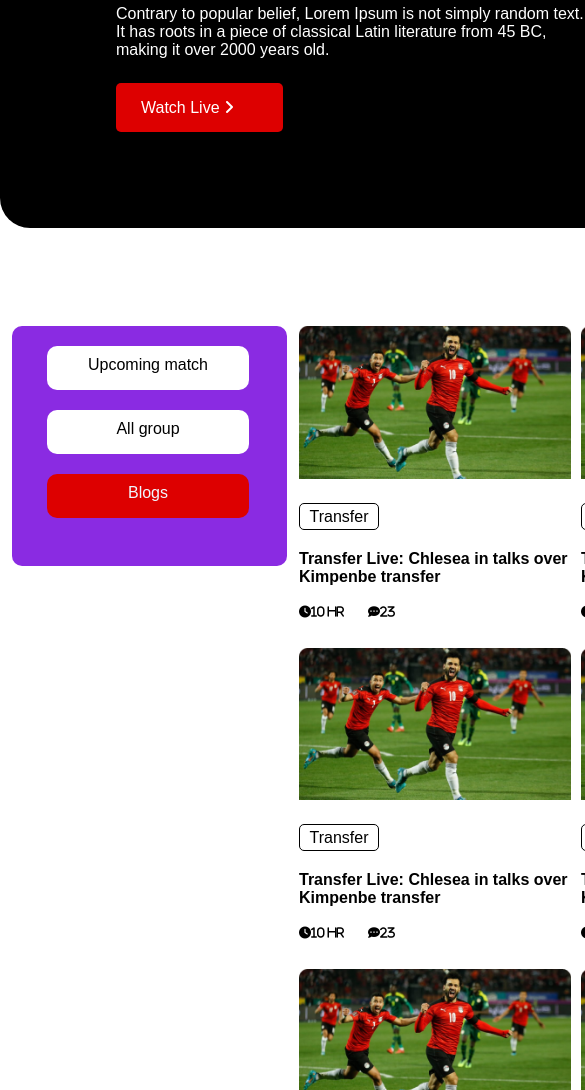
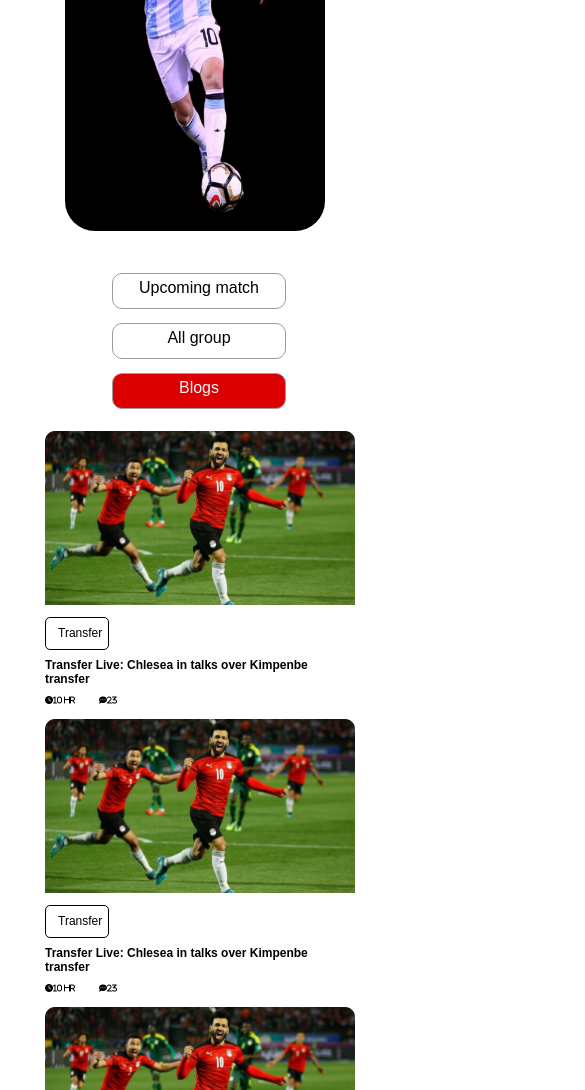
Before and after one commit to TAHID009/fifa_world-Cup2022, a plain HTML site: page index.html in a window 390 px wide. Shown: the part 384-1474 px from the top of the page, 585 px wide, since content can reach past the window. Drawn offline with Linux system fonts and the light colour scheme.

Commit message:
mobile Responsive

```diff
--- a/styles/style.css
+++ b/styles/style.css
@@ -142,3 +142,133 @@ hr{
     text-decoration: none;
     margin-right: 30px;
 }
+
+/* mobile responsive css code */
+
+
+/* small divice code */
+
+@media screen and (max-width:576px){
+  .container{
+    width: 260px;
+    text-align: center;
+  }
+  /* banner responsive */
+  .banner_details{
+    display: block;
+
+  }
+  .banner_title{
+    margin:34px;
+  }
+  .banner_title h1{
+    font-size: 18px;
+    padding-top: 24px;
+
+  }
+  .banner_title p{
+    font-size: 8px;
+    padding-top: 10px;
+    margin-bottom: 20px;
+  }
+  .banner_title a{
+    padding:8px 12px;
+    font-size: 12px;
+  }
+  .b-p1{
+    height: 50vh;
+    width: 100%;
+    margin-top: -20px;
+  }
+
+  /* matches news responsive */
+  .match_info{
+    display: block;
+    padding-top: 10px;
+  }
+  .match_nav{
+    width: 260px;
+    height: 140px;
+    background-color: white;
+    text-align: center;
+    border-radius: 10px;
+}
+
+  .btn-1, .btn-2, .btn-3{
+    padding: 5px 10px;
+    margin-top: 14px;
+    display: block;
+    border-radius: 10px;
+    border: 1px solid rgb(161, 154, 154);
+}
+
+  .match_news{
+    display: grid;
+    grid-template-columns: repeat(1,1fr);
+    gap: 5px;
+    width: 130px;
+    margin-top: 18px;
+    margin-left: -20px;
+  }
+  .m_details{
+    text-align: left;
+  }
+  .m_details img{
+    width: 310px;
+}
+.m-btn{
+    display: block;
+    margin: 8px 0;
+    border: 1px solid black;
+    font-size: 12px;
+    padding: 8px 12px;
+    text-decoration: none;
+    text-align: center;
+    border-radius: 5px;
+    width: 38px;
+    height: 15px;
+    line-height: 15px;
+}
+.m_details h4{
+    font-size: 12px;
+}
+.news_info{
+    font-size: 8px;
+    margin: 10px 0;
+
+}
+
+/* footer resposive */
+
+.footer_details{
+    text-align: center;
+    margin-top: 80px;
+    color: white;
+    padding-bottom: 30px;
+}
+.title{
+    font-size: 30px;
+    font-weight: 600px;
+    padding-top: 60px;
+
+}
+hr{
+    border: 1px solid rgba(255, 255, 255, 0.1);
+    width:334px;
+    margin: 30px auto;
+}
+
+.footer_item ul{
+    display: block;
+
+}
+.footer_item ul li{
+    margin-bottom: 34px;
+
+}
+.footer_item a{
+    text-decoration: none;
+    color: aliceblue;
+}
+
+}
```
